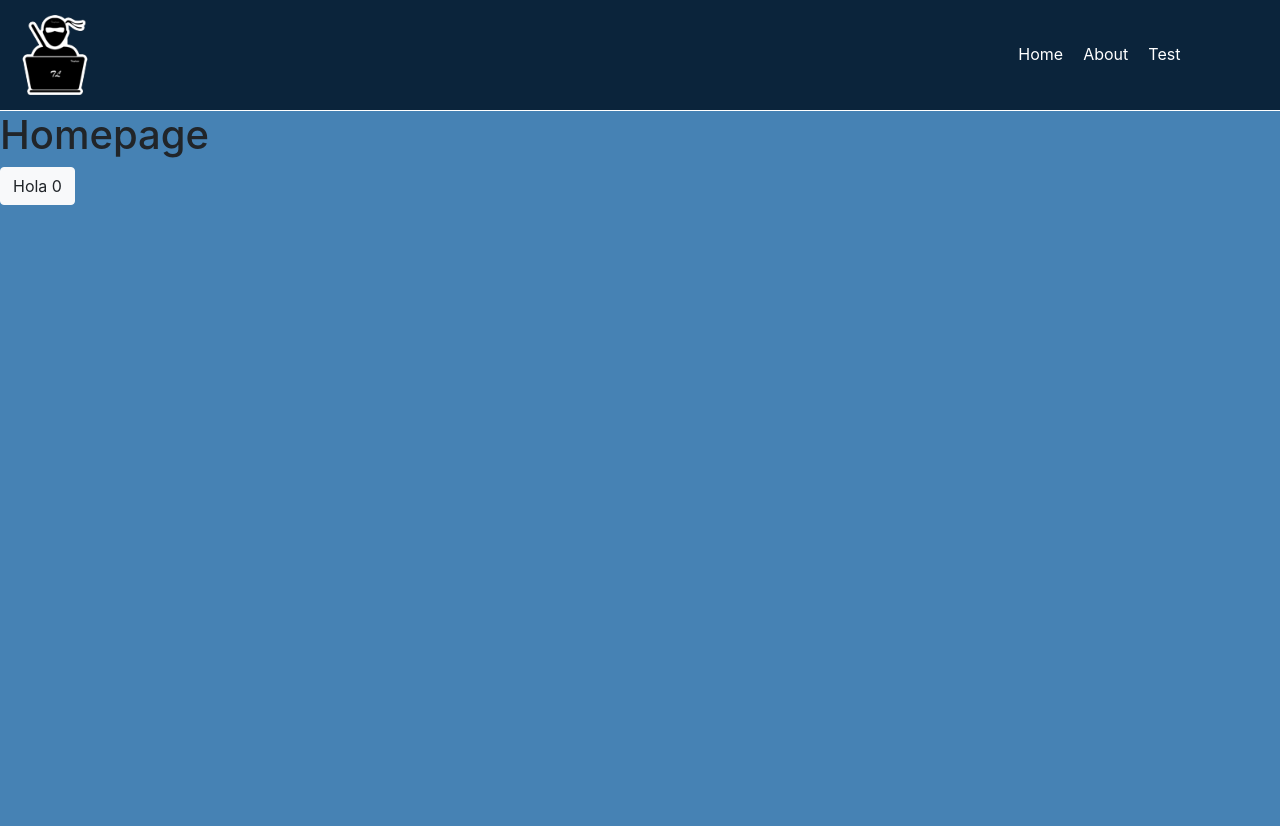
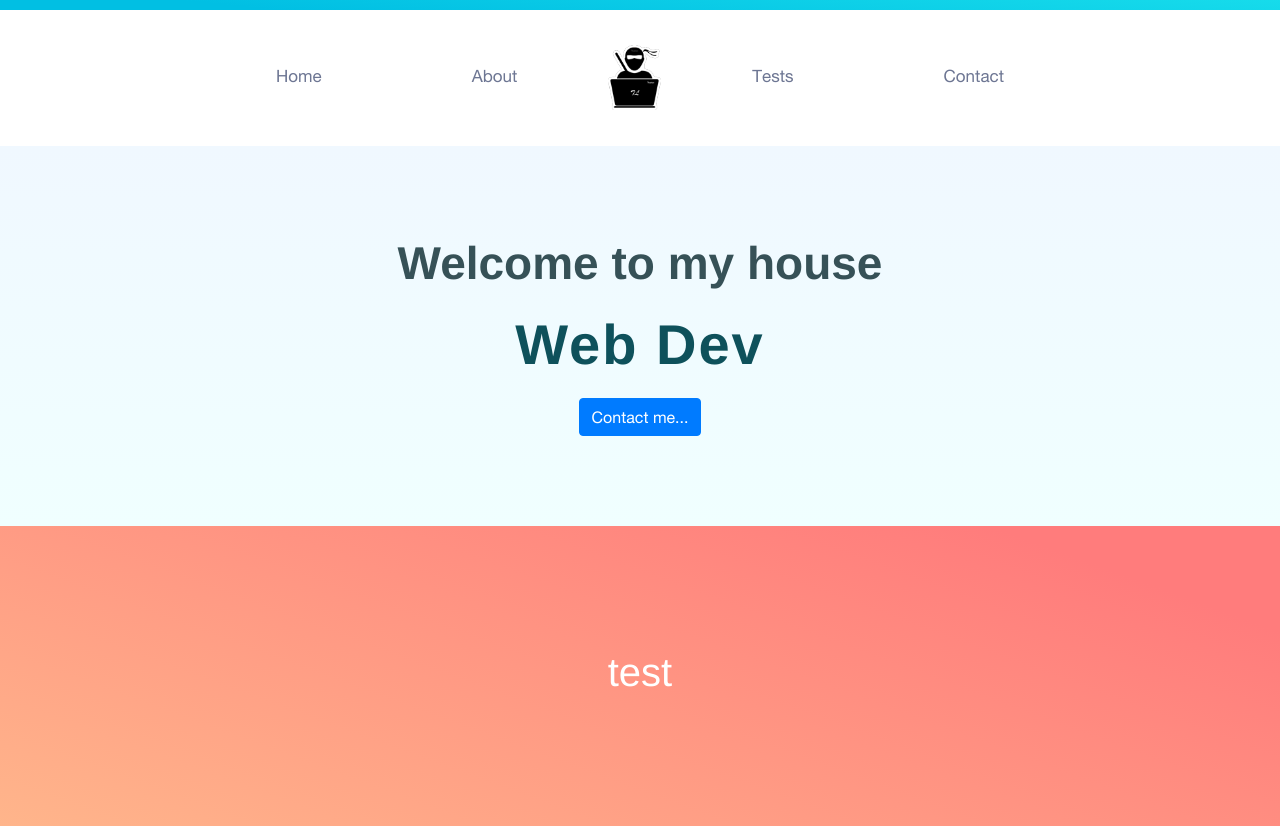
Before and after one commit to oswaldosan/web, a React (Create React App) app: page / in a window 1280 px wide. Before the commit the page ends 800 px from the top, so only its background shows below. Built offline with nearby package versions, Linux system fonts and the light colour scheme.

Commit message:
add router and styles
transitions, router, effects, modal

```diff
--- a/package.json
+++ b/package.json
@@ -6,10 +6,13 @@
     "@testing-library/jest-dom": "^4.2.4",
     "@testing-library/react": "^9.4.1",
     "@testing-library/user-event": "^7.2.1",
+    "bootstrap": "^4.4.1",
     "react": "^16.13.0",
+    "react-bootstrap": "^1.0.0-beta.17",
     "react-dom": "^16.13.0",
     "react-router-dom": "^5.1.2",
     "react-scripts": "3.4.0",
+    "react-spring": "^8.0.27",
     "styled-components": "^5.0.1"
   },
   "scripts": {
--- a/src/App.css
+++ b/src/App.css
@@ -1,5 +1,19 @@
+@font-face {
+  font-family: "Helvetica";
+  src: url("Helvetica.ttf") format("truetype");
+}
+
 body {
-  background-color: steelblue;
+  font-family: Helvetica;
+  background-color: white;
+}
+
+body p {
+  font-size: 16px;
+  line-height: 28px;
+  text-align: center;
+  letter-spacing: 0.24px;
+  color: rgb(109, 118, 147);
 }
 
 .App {
@@ -18,3 +32,79 @@ body {
 .App-link {
   color: #61dafb;
 }
+
+.logo {
+  display: inline-block;
+  padding: 10px;
+  text-align: center;
+}
+
+.titulos {
+  font-family: Helvetica;
+  font-weight: 800;
+  font-size: 46px;
+  color: rgb(54, 81, 87);
+}
+
+.barrasslider {
+  padding: 90px;
+  text-align: center;
+  background-image: linear-gradient(aliceblue, azure);
+}
+
+.barrasslider h2 {
+  margin: 20px;
+  font-family: Helvetica;
+  font-size: 56px;
+  font-weight: 800;
+  letter-spacing: 2px;
+  text-align: center;
+  color: rgb(1, 191, 227);
+  animation: shine 10s infinite linear;
+  -webkit-animation: shine s infinite linear;
+}
+
+@keyframes shine {
+  0% {
+    color: rgb(1, 191, 227);
+  }
+  15% {
+    color: rgb(51, 125, 141);
+  }
+  45% {
+    color: rgb(0, 81, 92);
+  }
+  65% {
+    color: rgb(54, 81, 87);
+  }
+  100% {
+    color: rgb(1, 191, 227);
+  }
+}
+
+.contentbar {
+  position: relative;
+  z-index: 1;
+  height: 300px;
+  color: white;
+  display: flex;
+  font-family: Helvetica;
+  flex-direction: column;
+  -webkit-box-align: center;
+  align-items: center;
+  -webkit-box-pack: center;
+  justify-content: center;
+  background: linear-gradient(
+    20.03deg,
+    rgb(255, 197, 143) -24.01%,
+    rgb(255, 124, 124) 86.23%
+  );
+  overflow: hidden;
+}
+
+input {
+  display: block;
+  width: 100%;
+  height: 40px;
+  margin: 5px;
+}
--- a/src/App.js
+++ b/src/App.js
@@ -2,7 +2,7 @@ import React from "react";
 import { BrowserRouter as Router, Route } from "react-router-dom";
 import Homepage from "./components/homepage";
 import Aboutpage from "./components/about";
-
+import Test from "./components/test";
 function App() {
   return (
     <div>
@@ -10,6 +10,7 @@ function App() {
         <React.Fragment>
           <Route exact path="/" component={Homepage}></Route>
           <Route exact path="/about" component={Aboutpage}></Route>
+          <Route exact path="/test" component={Test}></Route>
         </React.Fragment>
       </Router>
     </div>
--- a/src/components/header.js
+++ b/src/components/header.js
@@ -2,22 +2,12 @@ import React from "react";
 import Logohead from "../img/nijatonyhead.png";
 import styled, { css } from "styled-components";
 import Mylink from "./menubar";
-import {
-  BrowserRouter as Router,
-  Switch,
-  Route,
-  Link,
-  useRouteMatch,
-  useParams
-} from "react-router-dom";
 
 const Headerbar = props => {
   return (
     <div>
+      <Barrasuperior></Barrasuperior>
       <Cabecera primary="true">
-        <div className="Row">
-          <img src={Logohead} width="80px" alt="thelogo"></img>
-        </div>
         <Mylink></Mylink>
       </Cabecera>
     </div>
@@ -27,7 +17,19 @@ const Headerbar = props => {
 export default Headerbar;
 
 const Cabecera = styled.div`
-  background: ${props => (props.primary = true ? "#0B243B" : "red")};
+  background: ${props => (props.primary = true ? "#fff" : "red")};
   padding: 15px;
   border-bottom: 1px solid white;
+  text-align: center;
+  margin: 0 auto;
 `;
+
+const Barrasuperior = styled.div`
+  background-image: linear-gradient(
+    186deg,
+    rgb(50, 255, 245) -100%,
+    rgb(1, 191, 227) 80%
+  );
+  width: 100%;
+  height: 10px;
+`;
--- a/src/components/homepage.js
+++ b/src/components/homepage.js
@@ -3,13 +3,50 @@ import "../App.css";
 import Boton from "./boton";
 import Headerbar from "./header";
 import styled, { css } from "styled-components";
+import { useSpring, animated } from "react-spring";
+import Modalbutton from "./modalbutton";
+
+const Barraslide = () => {
+  const props = useSpring({
+    config: { duration: 650 },
+    opacity: 1,
+    transform: "translate(0px, 0px)",
+    from: { opacity: 0, transform: "translate(-660px, 0px)" },
+    delay: 150
+  });
+
+  return (
+    <animated.div style={props}>
+      <div className="barrasslider">
+        <h1 className="titulos">Welcome to my house</h1>
+        <h2>Web Dev</h2>
+        <Modalbutton></Modalbutton>
+      </div>
+    </animated.div>
+  );
+};
+
+const Contentbar = () => {
+  const props = useSpring({
+    config: { duration: 500 },
+    opacity: 1,
+    transform: "translate(0px, 0px)",
+    from: { opacity: 0, transform: "translate(660px, 0px)" },
+    delay: 150
+  });
+  return (
+    <animated.div className="contentbar" style={props}>
+      <h1>test</h1>
+    </animated.div>
+  );
+};
 
 const Homepage = () => {
   return (
     <div>
       <Headerbar></Headerbar>
-      <h1>Homepage</h1>
-      <Boton></Boton>
+      <Barraslide></Barraslide>
+      <Contentbar></Contentbar>
     </div>
   );
 };
--- a/src/components/menubar.js
+++ b/src/components/menubar.js
@@ -1,6 +1,7 @@
 import React from "react";
 import styled, { css } from "styled-components";
 import { Link } from "react-router-dom";
+import Logohead from "../img/nijatonyhead.png";
 
 const Mylink = props => {
   return (
@@ -8,7 +9,11 @@ const Mylink = props => {
       <Navigation>
         <LinkItem to="/">Home</LinkItem>
         <LinkItem to="/about">About</LinkItem>
-        <LinkItem to="/test">Test</LinkItem>
+        <div className="logo">
+          <img src={Logohead} width="65px" alt="thelogo"></img>
+        </div>
+        <LinkItem to="/test">Tests</LinkItem>
+        <LinkItem to="/test">Contact</LinkItem>
       </Navigation>
     </div>
   );
@@ -17,13 +22,20 @@ const Mylink = props => {
 export default Mylink;
 
 const LinkItem = styled(Link)`
-  color: #fff;
-  padding: 10px;
+  color: rgb(109, 118, 147);
+  padding: 5px;
+  margin-left: 70px;
+  margin-right: 70px;
   display: inline-block;
+  font-size: 17px;
+  font-weight: 400;
+  transition: all 1s ease;
+  &:hover {
+    text-decoration: none;
+    color: rgb(1, 191, 227);
+  }
 `;
 
 const Navigation = styled.div`
-  position: absolute;
-  top: 4%;
-  right: 7%;
+  padding: 10px;
 `;
--- /dev/null
+++ b/src/components/modalbutton.js
@@ -0,0 +1,37 @@
+import React, { useState } from "react";
+import styled, { css } from "styled-components";
+import Modal from "react-bootstrap/Modal";
+import Button from "react-bootstrap/Button";
+
+function Modalbutton() {
+  const [show, setShow] = useState(false);
+  const handleClose = () => setShow(false);
+  const handleShow = () => setShow(true);
+
+  return (
+    <>
+      <Button variant="primary" onClick={handleShow}>
+        Contact me...
+      </Button>
+
+      <Modal show={show} onHide={handleClose}>
+        <Modal.Header closeButton>
+          <Modal.Title>Contact Form</Modal.Title>
+        </Modal.Header>
+        <Modal.Body>
+          <form>
+            <label>Name:</label>
+            <input></input>
+            <label>Email:</label>
+            <input></input>
+            <label>Phone:</label>
+            <input></input>
+            <input type="submit" value="Submit" />
+          </form>
+        </Modal.Body>
+      </Modal>
+    </>
+  );
+}
+
+export default Modalbutton;
--- /dev/null
+++ b/src/components/test.js
@@ -0,0 +1,50 @@
+import React, { useState } from "react";
+import "../App.css";
+import Boton from "./boton";
+import Headerbar from "./header";
+import styled, { css } from "styled-components";
+import Modal from "react-bootstrap/Modal";
+import Button from "react-bootstrap/Button";
+
+function Modalbox() {
+  const [show, setShow] = useState(false);
+
+  const handleClose = () => setShow(false);
+  const handleShow = () => setShow(true);
+
+  return (
+    <>
+      <Button variant="primary" onClick={handleShow}>
+        Launch demo modal
+      </Button>
+
+      <Modal show={show} onHide={handleClose}>
+        <Modal.Header closeButton>
+          <Modal.Title>Modal heading</Modal.Title>
+        </Modal.Header>
+        <Modal.Body>Woohoo, you're reading this text in a modal!</Modal.Body>
+        <Modal.Footer>
+          <Button variant="secondary" onClick={handleClose}>
+            Close
+          </Button>
+          <Button variant="primary" onClick={handleClose}>
+            Save Changes
+          </Button>
+        </Modal.Footer>
+      </Modal>
+    </>
+  );
+}
+
+const Test = () => {
+  return (
+    <div>
+      <Headerbar></Headerbar>
+      <h1>Test</h1>
+      <Boton></Boton>
+      <Modalbox></Modalbox>
+    </div>
+  );
+};
+
+export default Test;
```
Also changed, not shown: src/Helvetica.ttf (added), 1 other file (tests, documents, lock files or other folders).
